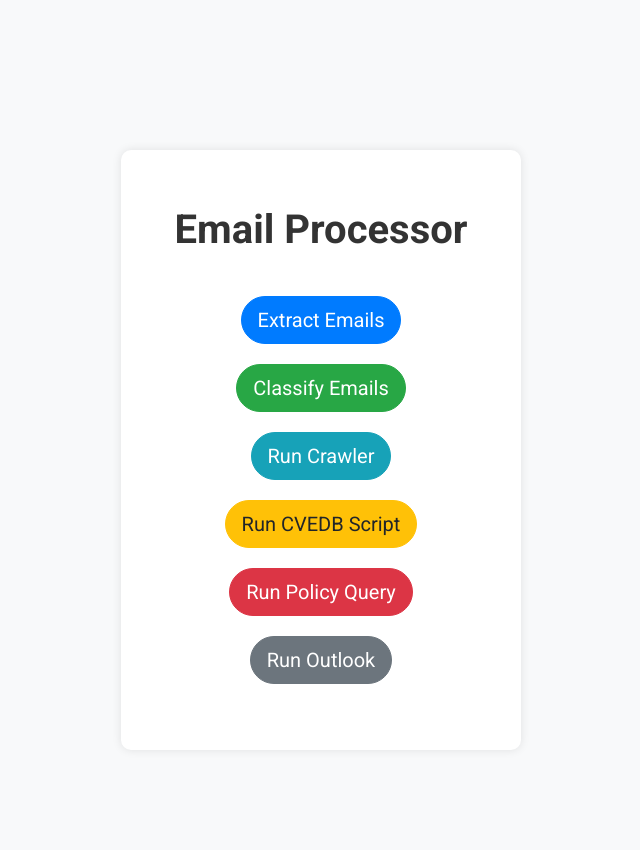
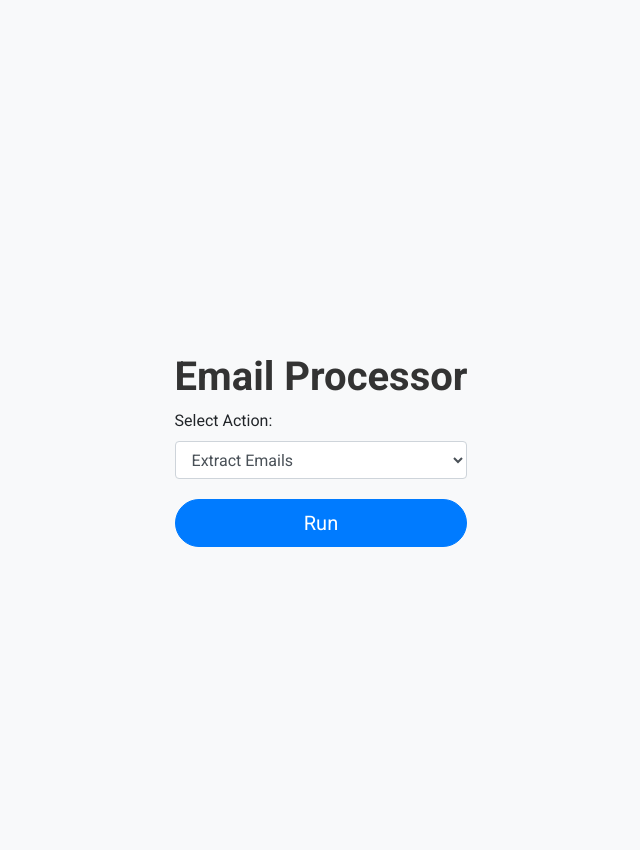
Before and after one commit to JcCassano/ITP-Project, a Flask app: page / in a window 1280 px wide. Shown: the whole page, without its empty margins (319-959 px from the left). Run offline with Flask 3, Linux system fonts and the light colour scheme; some libraries are stand-ins or nearby versions.

Commit message:
Update index.html

```diff
--- a/ITP-Project-24/templates/index.html
+++ b/ITP-Project-24/templates/index.html
@@ -10,7 +10,7 @@
 </head>
 <body>
     <div class="container d-flex flex-column justify-content-center align-items-center vh-100">
-        <div class="box text-center">
+        <div class="form-container">
             <h1>Email Processor</h1>
             {% with messages = get_flashed_messages(with_categories=true) %}
                 {% if messages %}
@@ -26,14 +26,20 @@
                     </div>
                 {% endif %}
             {% endwith %}
-            <nav class="nav justify-content-center mt-4">
-                <a class="nav-link btn btn-primary btn-lg btn-rounded mx-2" href="{{ url_for('extract_emails') }}">Extract Emails</a>
-                <a class="nav-link btn btn-success btn-lg btn-rounded mx-2" href="{{ url_for('classify_emails') }}">Classify Emails</a>
-                <a class="nav-link btn btn-info btn-lg btn-rounded mx-2" href="{{ url_for('run_crawler') }}">Run Crawler</a>
-                <a class="nav-link btn btn-warning btn-lg btn-rounded mx-2" href="{{ url_for('run_cvedbscript') }}">Run CVEDB Script</a>
-                <a class="nav-link btn btn-danger btn-lg btn-rounded mx-2" href="{{ url_for('run_policyquery') }}">Run Policy Query</a>
-                <a class="nav-link btn btn-secondary btn-lg btn-rounded mx-2" href="{{ url_for('run_outlook') }}">Run Outlook</a>
-            </nav>
+            <form method="post" action="{{ url_for('run_selected_action') }}">
+                <div class="form-group">
+                    <label for="actionSelect">Select Action:</label>
+                    <select class="form-control" id="actionSelect" name="action">
+                        <option value="extract_emails">Extract Emails</option>
+                        <option value="classify_emails">Classify Emails</option>
+                        <option value="run_crawler">Run Crawler</option>
+                        <option value="run_cvedbscript">Run CVEDB Script</option>
+                        <option value="run_policyquery">Run Policy Query</option>
+                        <option value="run_outlook">Run Outlook</option>
+                    </select>
+                </div>
+                <button type="submit" class="btn btn-primary btn-lg btn-rounded btn-block">Run</button>
+            </form>
         </div>
     </div>
     <script src="https://code.jquery.com/jquery-3.5.1.slim.min.js"></script>
```
